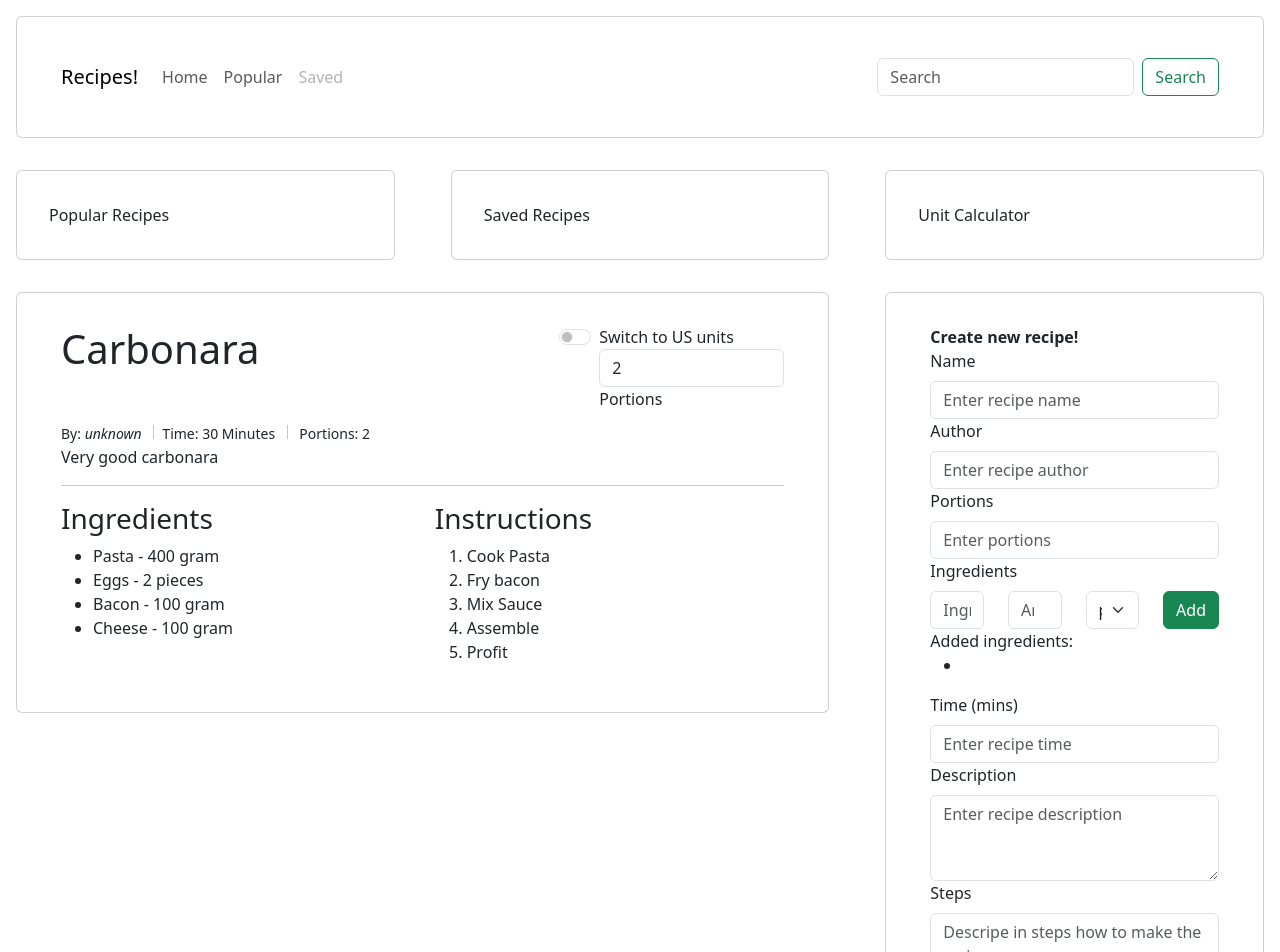
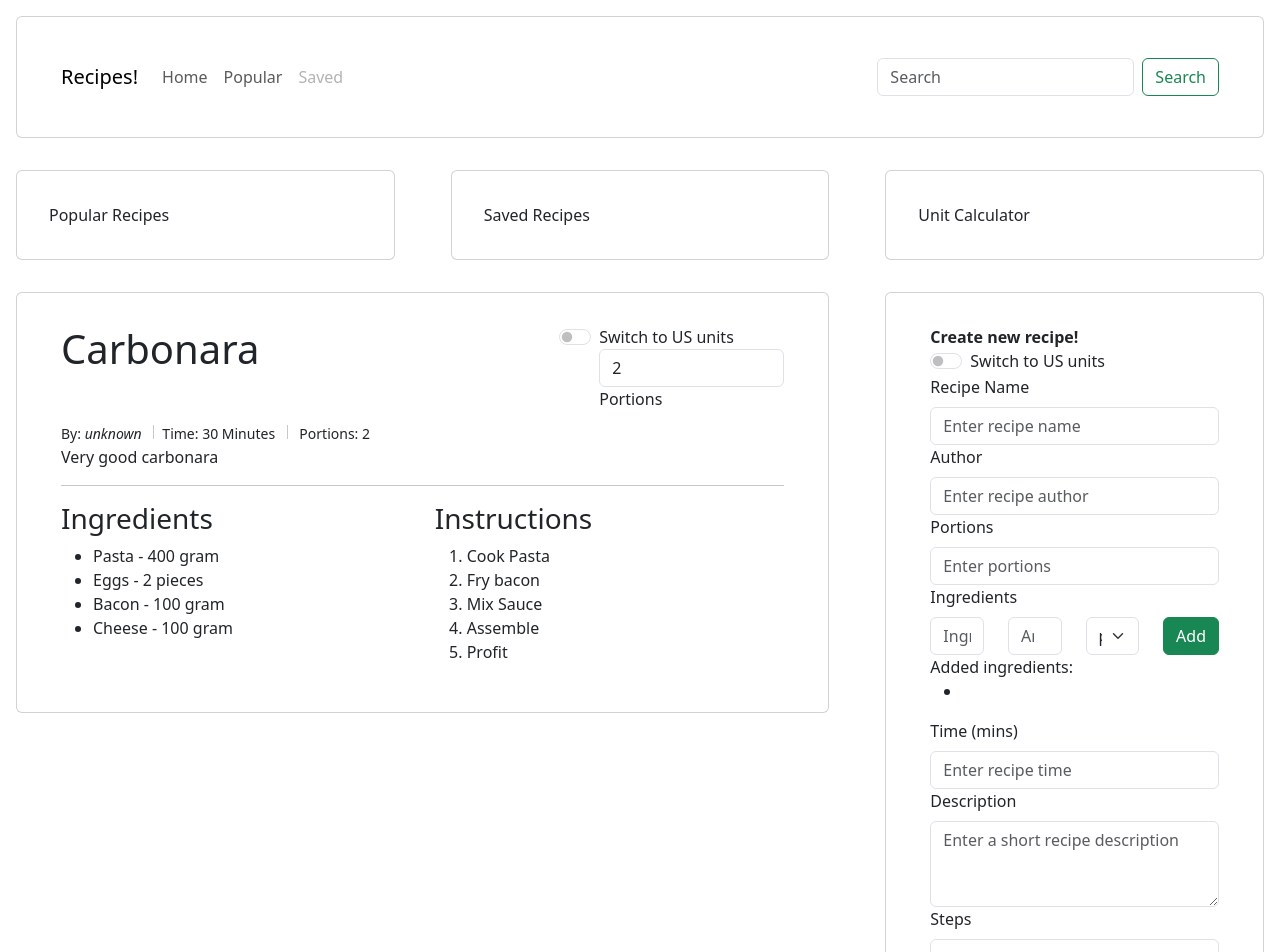
Before and after one commit to ebaynissen/recipe-app, a React (Vite) app: page / in a window 1280 px wide. Shown: the top 952 px of the page. Built offline with nearby package versions, Linux system fonts and the light colour scheme.

Commit message:
functionality implementation

```diff
--- a/src/components/NewRecipeForm.jsx
+++ b/src/components/NewRecipeForm.jsx
@@ -25,7 +25,7 @@ Button to add more fields if needed.
             {/*TODO: Create FORM object*/}
             {/*TODO: Input fields for all the different states. (required for some)*/}
             {/*TODO: Submit button to create Recipe object -> submitHandler*/}
-            {/*
+
             <div className="form-check form-switch">
                 <input
                     className="form-check-input"
@@ -42,10 +42,10 @@ Button to add more fields if needed.
                     Switch to US units
                 </label>
             </div>
-	*/}
+
             <Form>
                 <Form.Group controlId="form.name">
-                    <Form.Label>Name</Form.Label>
+                    <Form.Label>Recipe Name</Form.Label>
                     <Form.Control type="text" placeholder="Enter recipe name" />
                 </Form.Group>
                 <Form.Group controlId="form.author">
@@ -69,6 +69,7 @@ Button to add more fields if needed.
                             <Form.Control
                                 type="text"
                                 placeholder="Ingredient"
+
                             />
                         </Col>
                         <Col>
@@ -84,7 +85,7 @@ Button to add more fields if needed.
                             </Form.Select>
                         </Col>
                         <Col>
-                            <Button className="btn btn-success">Add</Button>
+                            <Button className="btn btn-success" onClick={e => addHandler(ingredients, setIngredients)}>Add</Button>
                         </Col>
                     </Row>
                     <div>
@@ -109,7 +110,7 @@ Button to add more fields if needed.
                     <Form.Control
                         as="textarea"
                         rows={3}
-                        placeholder="Enter recipe description"
+                        placeholder="Enter a short recipe description"
                     />
                 </Form.Group>
                 <Form.Group controlId="form.steps">
@@ -128,4 +129,10 @@ Button to add more fields if needed.
     );
 }
 
-function submitHandler() {}
+function submitHandler() {
+    const newRec = new Recipe();
+}
+function addHandler(ingredients, setIngredients){
+    setIngredients(ingredients);
+
+}
```
